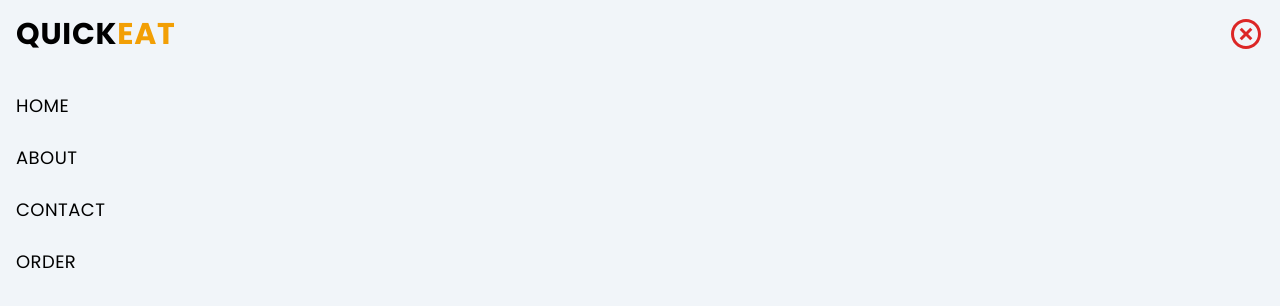
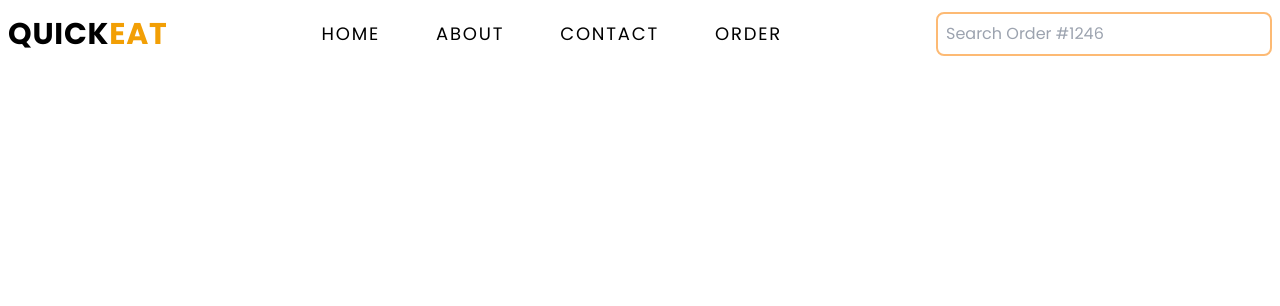
Before and after one commit to HasithKovinda/pizzify, a React (Vite) app: page / in a window 1280 px wide. Shown: the top 306 px of the page. Built offline with nearby package versions, Linux system fonts and the light colour scheme.

Commit message:
add navbar for large screens

```diff
--- a/src/UI/NavBar.tsx
+++ b/src/UI/NavBar.tsx
@@ -4,18 +4,39 @@ import { useState } from "react";
 function NavBar() {
   const [showSideBar, setShowSideBar] = useState(false);
   return (
-    <nav>
-      <div className="flex items-center justify-between p-4">
+    <nav className="md:flex md:items-center md:justify-between md:max-w-screen-2xl md:mx-auto py-3 px-2">
+      <div className="flex items-center justify-between p-4 md:p-0">
         <h1 className="font-sans text-3xl font-bold tracking-wide uppercase">
           quick<span className="text-primary">eat</span>
         </h1>
         <BiMenu
-          className="text-primary text-4xl cursor-pointer hover:scale-110 transition-all"
+          className="text-primary text-4xl cursor-pointer hover:scale-110 transition-all md:hidden"
           onClick={() => setShowSideBar(true)}
         />
       </div>
+      <ul className="hidden  md:flex md:px-4 md:text-lg md:tracking-widest md:uppercase md:gap-x-2 lg:gap-x-14">
+        <li className="hover:text-primary transition-all">
+          <a href="#">Home</a>
+        </li>
+        <li className="hover:text-primary transition-all">
+          <a href="#">About</a>
+        </li>
+        <li className="hover:text-primary transition-all">
+          <a href="#">Contact</a>
+        </li>
+        <li className="hover:text-primary transition-all">
+          <a href="#">Order</a>
+        </li>
+      </ul>
+      <div className="hidden md:block">
+        <input
+          type="text"
+          placeholder="Search Order #1246"
+          className="p-2 border-2 text-slate-400 border-orange-300 rounded-lg focus:outline-none focus:ring focus:ring-primary focus:ring-offset-2"
+        />
+      </div>
       <aside
-        className={`min-h-screen w-full fixed top-0 left-0 bg-slate-100 translate-x-[${showSideBar ? "0" : "-100%"}] ease-linear transition-all duration-300`}
+        className={`min-h-screen w-full fixed top-0 left-0 bg-slate-100 ${showSideBar ? "translate-x-0" : "translate-x-[-100%]"} ease-linear transition-all duration-300`}
       >
         <div className="flex items-center justify-between p-4 mb-3">
           <h1 className="font-sans text-3xl font-bold tracking-wide uppercase">
```
